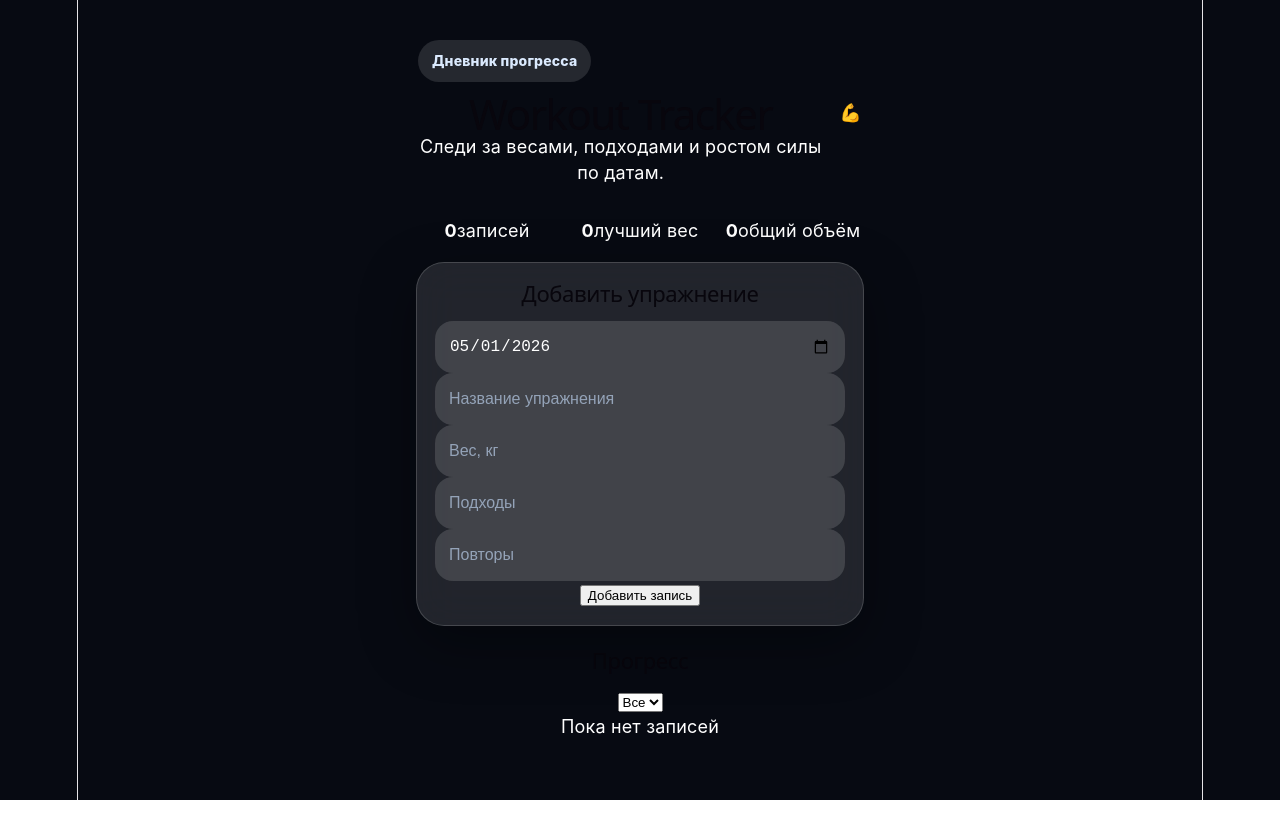
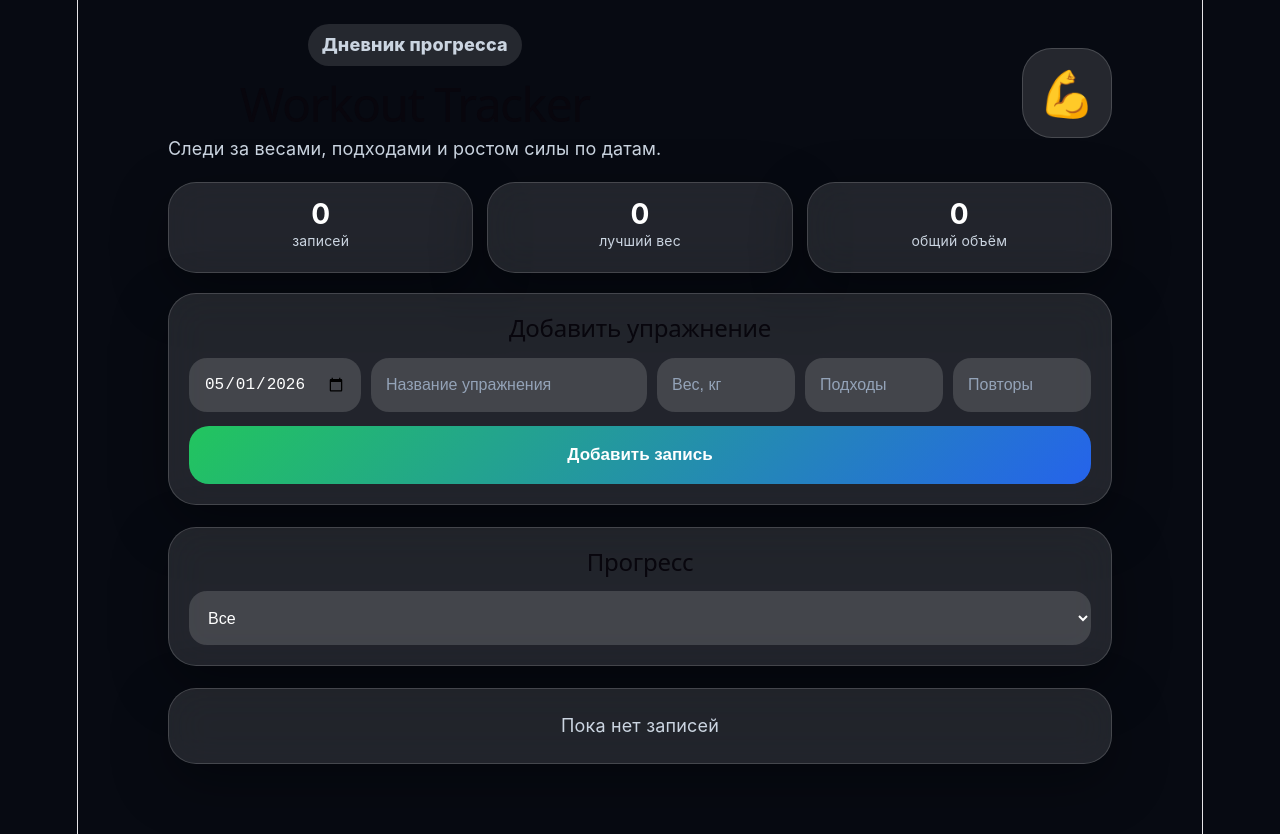
Before and after one commit to dobryanskiymitya-lgtm/workout-app, a React (Vite) app: page / in a window 1280 px wide. Before the commit the page ends 800 px from the top, so only its background shows below. Built offline with nearby package versions, Linux system fonts and the light colour scheme.

Commit message:
Update App.css

```diff
--- a/src/App.css
+++ b/src/App.css
@@ -4,9 +4,9 @@
 
 body {
   margin: 0;
-  font-family: -apple-system, BlinkMacSystemFont, "SF Pro Display", "Inter", Arial, sans-serif;
+  font-family: -apple-system, BlinkMacSystemFont, "SF Pro Display", Arial, sans-serif;
+  background: #070a12;
   color: white;
-  background: #070a12;
 }
 
 body::before {
@@ -14,239 +14,275 @@ body::before {
   position: fixed;
   inset: 0;
   background:
-    radial-gradient(circle at 20% 0%, rgba(99, 102, 241, 0.55), transparent 32%),
-    radial-gradient(circle at 90% 10%, rgba(16, 185, 129, 0.28), transparent 28%),
-    linear-gradient(180deg, #111827 0%, #050816 100%);
+    radial-gradient(circle at top left, rgba(99,102,241,.55), transparent 34%),
+    radial-gradient(circle at top right, rgba(34,197,94,.28), transparent 30%),
+    linear-gradient(180deg, #111827, #030712);
   z-index: -1;
 }
 
 .app {
-  width: 100%;
-  max-width: 480px;
+  max-width: 980px;
   margin: 0 auto;
-  padding: 22px 16px 60px;
+  padding: 24px 18px 70px;
 }
 
 .hero {
   display: flex;
+  justify-content: space-between;
+  gap: 20px;
   align-items: center;
-  justify-content: space-between;
-  gap: 16px;
-  padding: 18px 2px 14px;
+  margin-bottom: 20px;
 }
 
 .badge {
-  width: fit-content;
-  margin: 0 0 12px;
+  display: inline-block;
   padding: 8px 14px;
   border-radius: 999px;
-  background: rgba(255, 255, 255, 0.12);
+  background: rgba(255,255,255,.12);
   color: #dbeafe;
-  font-size: 14px;
   font-weight: 800;
 }
 
 h1 {
-  margin: 0;
-  font-size: 42px;
-  line-height: 0.95;
+  margin: 14px 0 8px;
+  font-size: 48px;
+  line-height: 1;
   letter-spacing: -1.5px;
 }
 
-.subtitle {
-  margin: 10px 0 0;
-  max-width: 260px;
+.hero p {
   color: #cbd5e1;
-  font-size: 15px;
-  line-height: 1.4;
 }
 
-.hero-icon {
-  width: 86px;
-  height: 86px;
+.heroIcon {
+  width: 90px;
+  height: 90px;
   display: grid;
   place-items: center;
-  border-radius: 28px;
   font-size: 46px;
-  background: rgba(255, 255, 255, 0.12);
-  border: 1px solid rgba(255, 255, 255, 0.18);
-  box-shadow: 0 20px 45px rgba(0, 0, 0, 0.35);
+  border-radius: 30px;
+  background: rgba(255,255,255,.12);
+  border: 1px solid rgba(255,255,255,.16);
 }
 
 .stats {
   display: grid;
   grid-template-columns: repeat(3, 1fr);
-  gap: 11px;
-  margin: 18px 0;
+  gap: 14px;
+  margin-bottom: 20px;
 }
 
-.stat-card {
-  min-height: 92px;
-  display: flex;
-  flex-direction: column;
-  justify-content: center;
-  align-items: center;
-  border-radius: 24px;
-  background: rgba(255, 255, 255, 0.11);
-  border: 1px solid rgba(255, 255, 255, 0.16);
-  backdrop-filter: blur(18px);
+.stats div,
+.panel,
+.recordCard,
+.filter,
+.empty {
+  border-radius: 28px;
+  background: rgba(255,255,255,.11);
+  border: 1px solid rgba(255,255,255,.16);
+  backdrop-filter: blur(20px);
+  box-shadow: 0 18px 55px rgba(0,0,0,.35);
 }
 
-.stat-card strong {
-  font-size: 24px;
-  line-height: 1;
+.stats div {
+  padding: 18px;
+  text-align: center;
 }
 
-.stat-card span {
-  margin-top: 7px;
+.stats strong {
+  display: block;
+  font-size: 28px;
+}
+
+.stats span {
   color: #cbd5e1;
-  font-size: 12px;
-  font-weight: 700;
+  font-size: 14px;
 }
 
 .panel,
-.exercise-card {
-  border-radius: 28px;
-  background: rgba(255, 255, 255, 0.11);
-  border: 1px solid rgba(255, 255, 255, 0.16);
-  backdrop-filter: blur(20px);
-  box-shadow: 0 18px 55px rgba(0, 0, 0, 0.35);
-}
-
-.panel {
-  padding: 18px;
-  margin: 18px 0 22px;
+.filter {
+  padding: 20px;
+  margin-bottom: 22px;
 }
 
 h2 {
-  margin: 0 0 14px;
-  font-size: 22px;
-  letter-spacing: -0.4px;
+  margin: 0 0 15px;
+  font-size: 24px;
 }
 
-.form-grid {
+.form {
   display: grid;
-  grid-template-columns: repeat(3, 1fr);
+  grid-template-columns: 1.2fr 2fr 1fr 1fr 1fr;
   gap: 10px;
 }
 
-.full {
-  grid-column: 1 / -1;
-}
-
-input {
+input,
+select {
   width: 100%;
-  height: 52px;
+  height: 54px;
   border: none;
   outline: none;
   border-radius: 18px;
-  padding: 0 14px;
+  padding: 0 15px;
   font-size: 16px;
   color: white;
-  background: rgba(255, 255, 255, 0.14);
+  background: rgba(255,255,255,.15);
 }
 
 input::placeholder {
   color: #94a3b8;
 }
 
-.primary-btn {
+select {
+  cursor: pointer;
+}
+
+option {
+  color: black;
+}
+
+.mainBtn {
   width: 100%;
-  height: 56px;
-  margin-top: 12px;
+  height: 58px;
+  margin-top: 14px;
   border: none;
   border-radius: 20px;
   color: white;
+  font-size: 17px;
+  font-weight: 900;
   background: linear-gradient(135deg, #22c55e, #2563eb);
-  box-shadow: 0 14px 35px rgba(34, 197, 94, 0.22);
-  font-size: 17px;
+  cursor: pointer;
+}
+
+.timeline {
+  display: grid;
+  gap: 24px;
+}
+
+.day h3 {
+  margin: 0 0 12px;
+  color: #e0e7ff;
+  font-size: 20px;
+}
+
+.cardsRow {
+  display: flex;
+  gap: 14px;
+  overflow-x: auto;
+  padding-bottom: 10px;
+  scroll-snap-type: x mandatory;
+}
+
+.recordCard {
+  min-width: 280px;
+  padding: 18px;
+  scroll-snap-align: start;
+}
+
+.cardTop {
+  display: flex;
+  justify-content: space-between;
+  align-items: center;
+  gap: 10px;
+}
+
+.cardTop h4 {
+  margin: 0;
+  font-size: 21px;
+}
+
+.cardTop button {
+  width: 38px;
+  height: 38px;
+  border: none;
+  border-radius: 14px;
+  background: rgba(239,68,68,.22);
+  color: #fecaca;
+  font-size: 22px;
   font-weight: 900;
   cursor: pointer;
 }
 
-.workout-list {
+.numbers {
   display: grid;
-  gap: 14px;
+  grid-template-columns: repeat(3, 1fr);
+  gap: 9px;
+  margin: 16px 0;
 }
 
-.exercise-card {
-  padding: 16px;
+.numbers div {
+  padding: 12px 8px;
+  border-radius: 18px;
+  text-align: center;
+  background: rgba(255,255,255,.1);
 }
 
-.exercise-header {
-  display: flex;
-  align-items: center;
-  gap: 10px;
+.numbers strong {
+  display: block;
+  font-size: 22px;
 }
 
-.exercise-title {
-  flex: 1;
-  height: 48px;
-  padding: 0;
-  background: transparent;
-  font-size: 21px;
-  font-weight: 900;
+.numbers span {
+  color: #cbd5e1;
+  font-size: 12px;
 }
 
-.delete-btn {
-  width: 44px;
-  height: 44px;
+.volume {
+  padding: 13px;
+  border-radius: 16px;
+  background: rgba(34,197,94,.15);
+  color: #bbf7d0;
+}
+
+.editBtn {
+  width: 100%;
+  height: 46px;
   border: none;
   border-radius: 16px;
-  background: rgba(239, 68, 68, 0.22);
-  color: #fecaca;
-  font-size: 24px;
-  font-weight: 900;
+  color: white;
+  background: rgba(255,255,255,.16);
+  font-weight: 800;
   cursor: pointer;
 }
 
-.exercise-fields {
-  display: grid;
-  grid-template-columns: repeat(3, 1fr);
-  gap: 10px;
-  margin-top: 12px;
+.empty {
+  padding: 24px;
+  text-align: center;
+  color: #cbd5e1;
 }
 
-label span {
-  display: block;
-  margin-bottom: 7px;
-  color: #cbd5e1;
-  font-size: 13px;
-  font-weight: 800;
-}
-
-label input {
-  text-align: center;
-  font-size: 18px;
-  font-weight: 900;
-}
-
-.volume {
-  margin-top: 13px;
-  padding: 14px;
-  border-radius: 18px;
-  background: rgba(34, 197, 94, 0.15);
-  color: #bbf7d0;
-  font-size: 15px;
-  font-weight: 700;
-}
-
-.volume b {
-  color: white;
-}
-
-@media (max-width: 420px) {
-  h1 {
-    font-size: 36px;
+@media (max-width: 760px) {
+  .app {
+    max-width: 480px;
   }
 
-  .hero-icon {
+  .hero {
+    align-items: flex-start;
+  }
+
+  h1 {
+    font-size: 38px;
+  }
+
+  .heroIcon {
     width: 72px;
     height: 72px;
     font-size: 38px;
   }
 
-  .exercise-fields {
-    grid-template-columns: 1fr;
+  .stats {
+    grid-template-columns: repeat(3, 1fr);
+  }
+
+  .form {
+    grid-template-columns: 1fr 1fr;
+  }
+
+  .form input:nth-child(2) {
+    grid-column: span 2;
+  }
+
+  .mainBtn {
+    margin-top: 12px;
   }
 }
```
